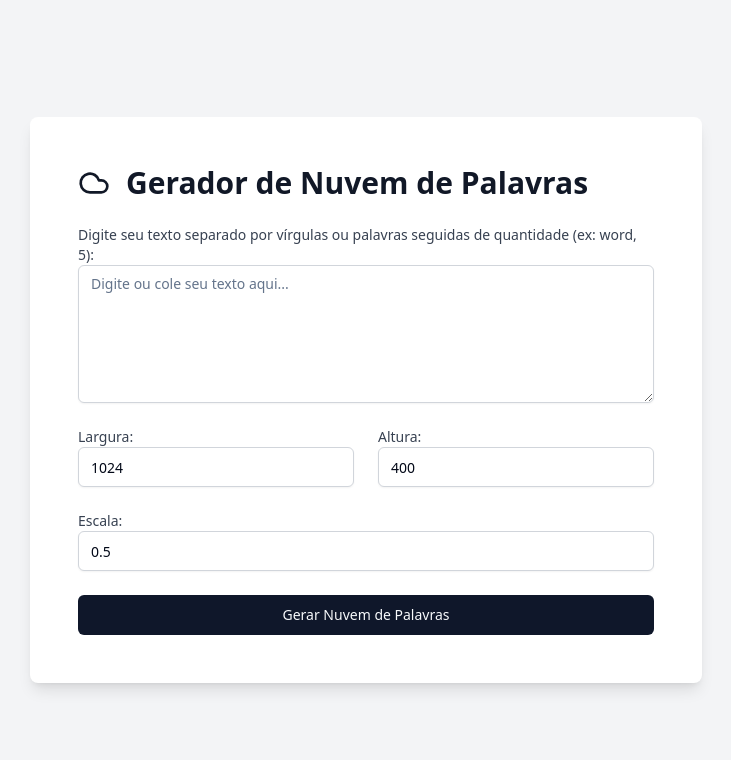
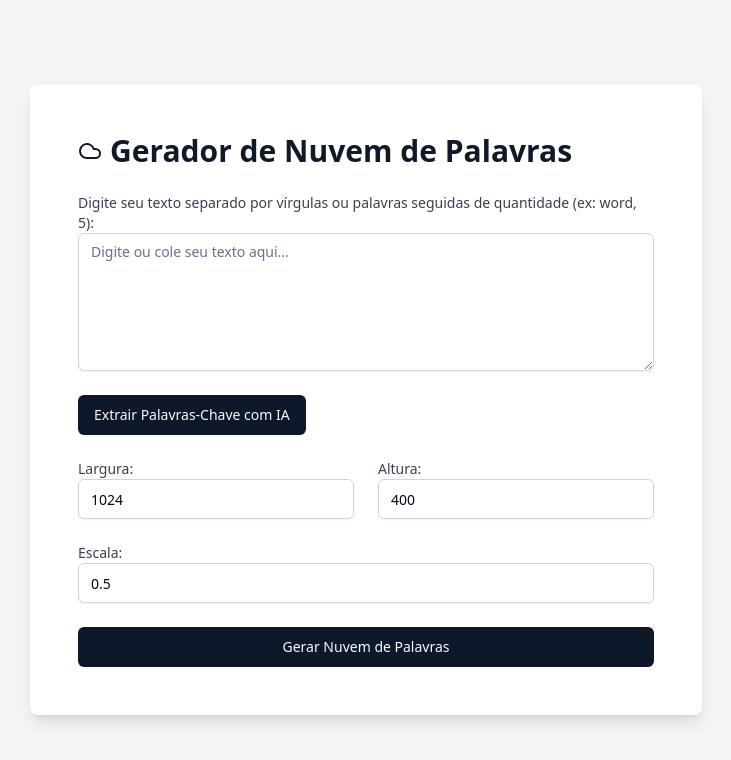
Before and after one commit to arthurbm/wordcloud-generator, a Next.js app: page / in a window 1280 px wide. Shown: the top 760 px of the page, without its empty margins (274-1005 px from the left). Built offline with nearby package versions, Linux system fonts and the light colour scheme.

Commit message:
feat: make ai integration

```diff
--- a/package.json
+++ b/package.json
@@ -10,10 +10,12 @@
     "start": "next start"
   },
   "dependencies": {
+    "@ai-sdk/openai": "^0.0.17",
     "@hookform/resolvers": "^3.4.2",
     "@radix-ui/react-slot": "^1.0.2",
     "@t3-oss/env-nextjs": "^0.10.1",
     "@tanstack/react-query": "^5.40.0",
+    "ai": "^3.1.16",
     "class-variance-authority": "^0.7.0",
     "clsx": "^2.1.1",
     "geist": "^1.3.0",
--- /dev/null
+++ b/src/app/acionts.tsx
@@ -0,0 +1,19 @@
+"use server";
+
+import { generateText } from "ai";
+import { openai } from "@ai-sdk/openai";
+
+export async function getWords(text: string) {
+  console.log("getWords", text);
+  const result = await generateText({
+    model: openai("gpt-4-turbo"),
+    messages: [
+      {
+        role: "user",
+        content: `analise o texto a seguir e liste as X principais palavras chave com valor semantico para o contexto. você deve se concentrar exclusivamente nos substantivos, eliminando todas as outras classes de palavras, como adjetivos, verbos, advérbios, pronomes, artigos, numerais, preposições, conjunções e interjeições. extraia apenas os substantivos que sejam essenciais para captar os temas principais ou ideias centrais do texto. forneça a lista dos substantivos identificados como palavras-chave separadas por vírgulas. nunca numere a lista de palavras. acentue corretamente as palavras. Texto: ${text}`,
+      },
+    ],
+  });
+
+  return result.text;
+}
--- a/src/components/word-cloud-form.tsx
+++ b/src/components/word-cloud-form.tsx
@@ -8,6 +8,7 @@ import { useMutation } from "@tanstack/react-query";
 import { Textarea } from "~/components/ui/textarea";
 import { Input } from "~/components/ui/input";
 import { Button } from "~/components/ui/button";
+import { getWords } from "~/app/acionts";
 
 const schema = z.object({
   text: z.string().min(1, "Texto é obrigatório"),
@@ -76,10 +77,13 @@ const createWordCloud = async (data: FormData): Promise<string> => {
 
 export function WordCloudForm() {
   const [imageSrc, setImageSrc] = useState<string | null>(null);
+  const [isLoading, setIsLoading] = useState<boolean>(false);
   const {
     register,
     handleSubmit,
+    setValue,
     formState: { errors },
+    getValues,
   } = useForm<FormData>({
     resolver: zodResolver(schema),
     defaultValues: {
@@ -98,6 +102,20 @@ export function WordCloudForm() {
 
   const onSubmit = (data: FormData) => {
     mutation.mutate(data);
+  };
+
+  const handleExtractKeywords = async () => {
+    const text = getValues("text");
+    setIsLoading(true);
+    try {
+      const keywords = await getWords(text);
+      setValue("text", keywords);
+    } catch (error) {
+      console.error("Erro ao extrair palavras-chave: ", error);
+      alert("Falha ao extrair palavras-chave.");
+    } finally {
+      setIsLoading(false);
+    }
   };
 
   const handleCopyImage = async () => {
@@ -134,7 +152,7 @@ export function WordCloudForm() {
     >
       <div className="w-full max-w-2xl rounded-lg bg-white p-12 shadow-lg dark:bg-gray-800">
         <div className="mb-6 flex items-center">
-          <CloudIcon className="mr-4 text-3xl text-gray-900 dark:text-gray-100" />
+          <CloudIcon className="mr-2 text-3xl text-gray-900 dark:text-gray-100" />
           <h1 className="text-3xl font-bold text-gray-900 dark:text-gray-100">
             Gerador de Nuvem de Palavras
           </h1>
@@ -154,11 +172,19 @@ export function WordCloudForm() {
               id="text"
               placeholder="Digite ou cole seu texto aqui..."
               rows={6}
+              disabled={isLoading}
             />
             {errors.text && (
               <p className="text-red-500">{errors.text.message}</p>
             )}
           </div>
+          <Button
+            type="button"
+            onClick={handleExtractKeywords}
+            disabled={isLoading}
+          >
+            {isLoading ? "Extraindo..." : "Extrair Palavras-Chave com IA"}
+          </Button>
           <div className="grid grid-cols-2 gap-6">
             <div>
               <label
@@ -172,6 +198,7 @@ export function WordCloudForm() {
                 className="focus:ring-primary-500 focus:border-primary-500 block w-full rounded-md border-gray-300 shadow-sm dark:border-gray-600 dark:bg-gray-700 dark:text-gray-100"
                 id="width"
                 type="number"
+                disabled={isLoading}
               />
               {errors.width && (
                 <p className="text-red-500">{errors.width.message}</p>
@@ -189,6 +216,7 @@ export function WordCloudForm() {
                 className="focus:ring-primary-500 focus:border-primary-500 block w-full rounded-md border-gray-300 shadow-sm dark:border-gray-600 dark:bg-gray-700 dark:text-gray-100"
                 id="height"
                 type="number"
+                disabled={isLoading}
               />
               {errors.height && (
                 <p className="text-red-500">{errors.height.message}</p>
@@ -208,6 +236,7 @@ export function WordCloudForm() {
               id="scale"
               type="number"
               step={0.1}
+              disabled={isLoading}
             />
             {errors.scale && (
               <p className="text-red-500">{errors.scale.message}</p>
@@ -216,7 +245,7 @@ export function WordCloudForm() {
           <Button
             className="w-full"
             type="submit"
-            disabled={mutation.isPending}
+            disabled={isLoading || mutation.isPending}
           >
             {mutation.isPending ? "Gerando..." : "Gerar Nuvem de Palavras"}
           </Button>
@@ -233,10 +262,10 @@ export function WordCloudForm() {
             </h2>
             <img src={imageSrc} alt="Generated Word Cloud" />
             <div className="mt-4 flex space-x-4">
-              <Button variant={"secondary"} onClick={handleCopyImage}>
+              <Button onClick={handleCopyImage} disabled={isLoading}>
                 Copiar Imagem
               </Button>
-              <Button variant={"secondary"} onClick={handleDownloadImage}>
+              <Button onClick={handleDownloadImage} disabled={isLoading}>
                 Baixar Imagem
               </Button>
             </div>
@@ -252,8 +281,8 @@ function CloudIcon(props: React.SVGProps<SVGSVGElement>) {
     <svg
       {...props}
       xmlns="http://www.w3.org/2000/svg"
-      width="32"
-      height="32"
+      width="24"
+      height="24"
       viewBox="0 0 24 24"
       fill="none"
       stroke="currentColor"
```
Also changed, not shown: 1 other file (tests, documents, lock files or other folders).
